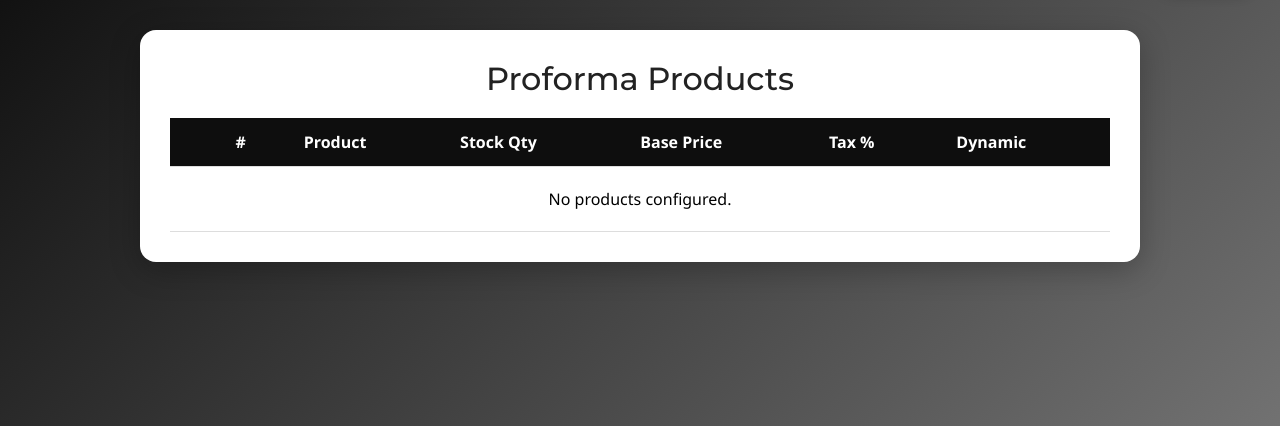
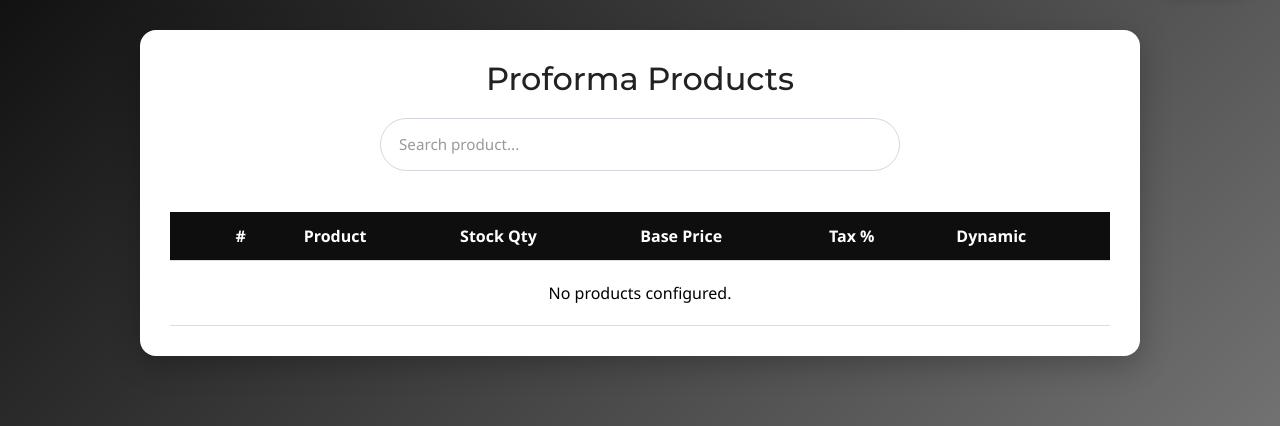
Before and after one commit to Abhijay-Sharma/ObluMerge, a Django app: page /proforma/products/ in a window 1280 px wide. Shown: the part 65-491 px from the top of the page. Run offline with Django 5.2, Linux system fonts and the light colour scheme; the visitor is signed in with stand-in values (Sample User, id 1); data that the repository does not hold is empty.

Commit message:
adding search functionalities product list

```diff
--- a/proforma_invoice/Templates/proforma_invoice/product_list.html
+++ b/proforma_invoice/Templates/proforma_invoice/product_list.html
@@ -2,6 +2,71 @@
 {% block content %}
 
 <style>
+
+/* ---------- SEARCH ---------- */
+.search-wrapper {
+  max-width: 520px;
+  margin: 20px auto 26px auto; /* CENTER */
+  position: relative;
+}
+
+#productSearch {
+  width: 100%;
+  padding: 14px 18px;
+  border-radius: 30px;
+  border: 1px solid #d0d7de;
+  font-size: 0.95rem;
+  outline: none;
+  transition: all 0.25s ease;
+  background: #fff;
+}
+
+#productSearch::placeholder {
+  color: #999;
+}
+
+#productSearch:focus {
+  border-color: #0b78a8;
+  box-shadow: 0 0 0 3px rgba(11,120,168,0.15);
+}
+
+/* Suggestions */
+.search-suggestions {
+  position: absolute;
+  top: 110%;
+  left: 0;
+  right: 0;
+  background: #fff;
+  border-radius: 14px;
+  box-shadow: 0 10px 28px rgba(0,0,0,0.12);
+  max-height: 260px;
+  overflow-y: auto;
+  display: none;
+  z-index: 100;
+}
+
+/* Suggestion item */
+.search-suggestions div {
+  padding: 12px 18px;
+  cursor: pointer;
+  font-size: 0.9rem;
+  border-bottom: 1px solid #f0f0f0;
+}
+
+.search-suggestions div:last-child {
+  border-bottom: none;
+}
+
+.search-suggestions div:hover {
+  background: #f2f9fd;
+}
+
+/* highlight selected row */
+.row-highlight {
+  background: #eaf4fb !important;
+}
+
+
 /* ---------- COMMON ---------- */
 .click-row {
   cursor: pointer;
@@ -47,7 +112,7 @@ select {
   display: none;
 }
 
-/* ---------- MOBILE (≤768px) ---------- */
+/* ---------- MOBILE RESPONSIVE ------*/
 @media (max-width: 768px) {
 
   /* hide desktop columns */
@@ -104,6 +169,16 @@ select {
 
         <h1>Proforma Products</h1>
 
+        <!-- SEARCH BAR -->
+        <div class="search-wrapper">
+            <input
+              type="text"
+              id="productSearch"
+              placeholder="Search product..."
+            >
+            <div id="searchSuggestions" class="search-suggestions"></div>
+        </div>
+
         <!-- MOBILE HEADER BAR -->
         <div class="mobile-header">
           <span>Products</span>
@@ -127,7 +202,12 @@ select {
             {% for p in products %}
 
             <!-- MAIN ROW -->
-        <tr class="click-row" onclick="toggleRow({{ forloop.counter }})">
+            <tr
+              class="click-row"
+              data-product="{{ p.product.name|lower }}"
+              id="row-{{ forloop.counter }}"
+              onclick="toggleRow({{ forloop.counter }})"
+             >
               <td class="center">
                 <span class="toggle-arrow" id="arrow-{{ forloop.counter }}">▶</span>
               </td>
@@ -213,11 +293,69 @@ select {
             {% endfor %}
           </tbody>
         </table>
-
       </div>
 </div>
 
 <script>
+
+const searchInput = document.getElementById("productSearch");
+const suggestionsBox = document.getElementById("searchSuggestions");
+const rows = document.querySelectorAll(".click-row");
+
+searchInput.addEventListener("input", () => {
+  const query = searchInput.value.trim().toLowerCase();
+  suggestionsBox.innerHTML = "";
+
+  if (!query) {
+    suggestionsBox.style.display = "none";
+    return;
+  }
+
+  let hasMatch = false;
+
+  rows.forEach(row => {
+    const name = row.dataset.product;
+
+    if (name.includes(query)) {
+      hasMatch = true;
+
+      const item = document.createElement("div");
+      item.textContent = row.querySelector("strong").innerText;
+
+      item.onclick = () => {
+        suggestionsBox.style.display = "none";
+        searchInput.value = item.textContent;
+
+        // scroll
+        row.scrollIntoView({ behavior: "smooth", block: "center" });
+
+        // open toggle
+        const index = row.id.split("-")[1];
+        const details = document.getElementById("details-" + index);
+        const arrow = document.getElementById("arrow-" + index);
+
+        details.style.display = "table-row";
+        arrow.textContent = "▼";
+
+        // highlight row
+        row.classList.add("row-highlight");
+        setTimeout(() => row.classList.remove("row-highlight"), 1500);
+      };
+
+      suggestionsBox.appendChild(item);
+    }
+  });
+
+  suggestionsBox.style.display = hasMatch ? "block" : "none";
+});
+
+// close suggestions on outside click
+document.addEventListener("click", e => {
+  if (!e.target.closest(".search-wrapper")) {
+    suggestionsBox.style.display = "none";
+  }
+});
+
 function toggleRow(index) {
   const details = document.getElementById('details-' + index);
   const arrow = document.getElementById('arrow-' + index);
```
Lines whose indentation alone changed are shown as unchanged.
